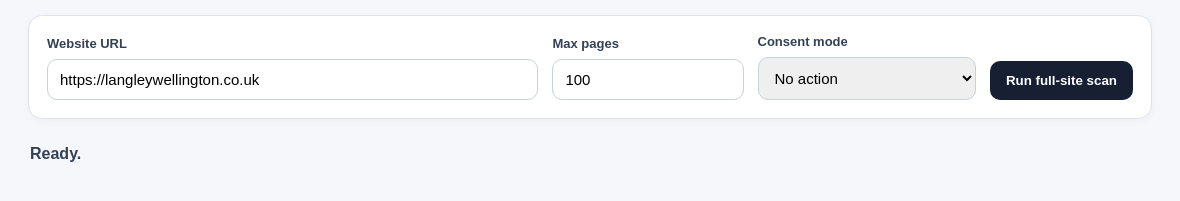
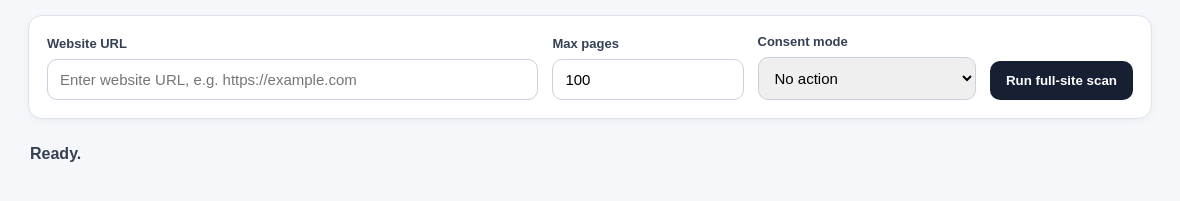
Before and after one commit to RakshakIT/cookie-audit-desktop, an Electron app: page src/renderer.html in a window 1180 px wide. Shown: the part 89-290 px from the top of the page. Drawn offline with Linux system fonts and the light colour scheme; no server answers.

Commit message:
Update renderer.html

```diff
--- a/src/renderer.html
+++ b/src/renderer.html
@@ -18,7 +18,7 @@
     <section class="panel controls">
       <label>
         Website URL
-        <input id="url" value="https://langleywellington.co.uk" />
+        <input id="url" placeholder="Enter website URL, e.g. https://example.com" />
       </label>
       <label>
         Max pages
```
